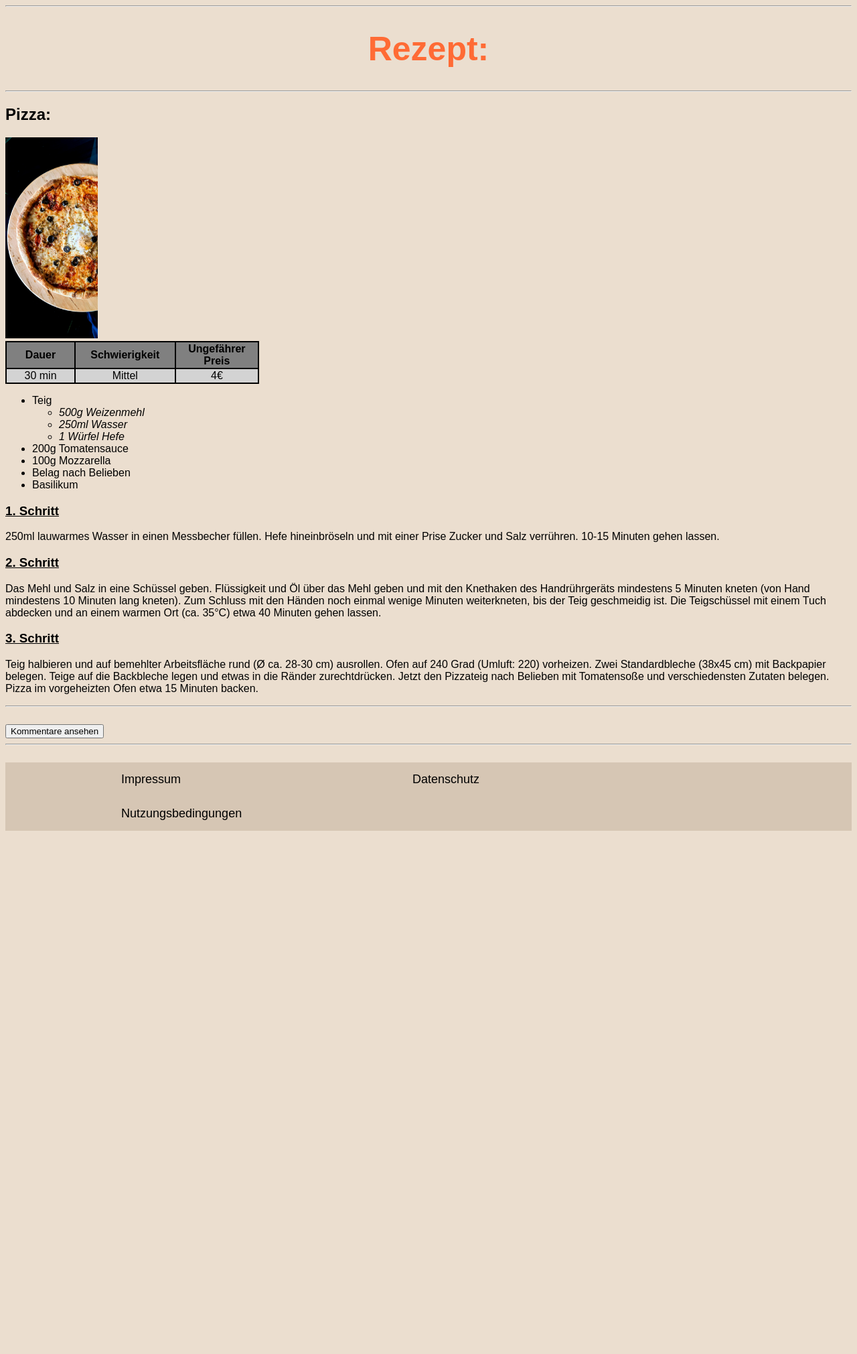
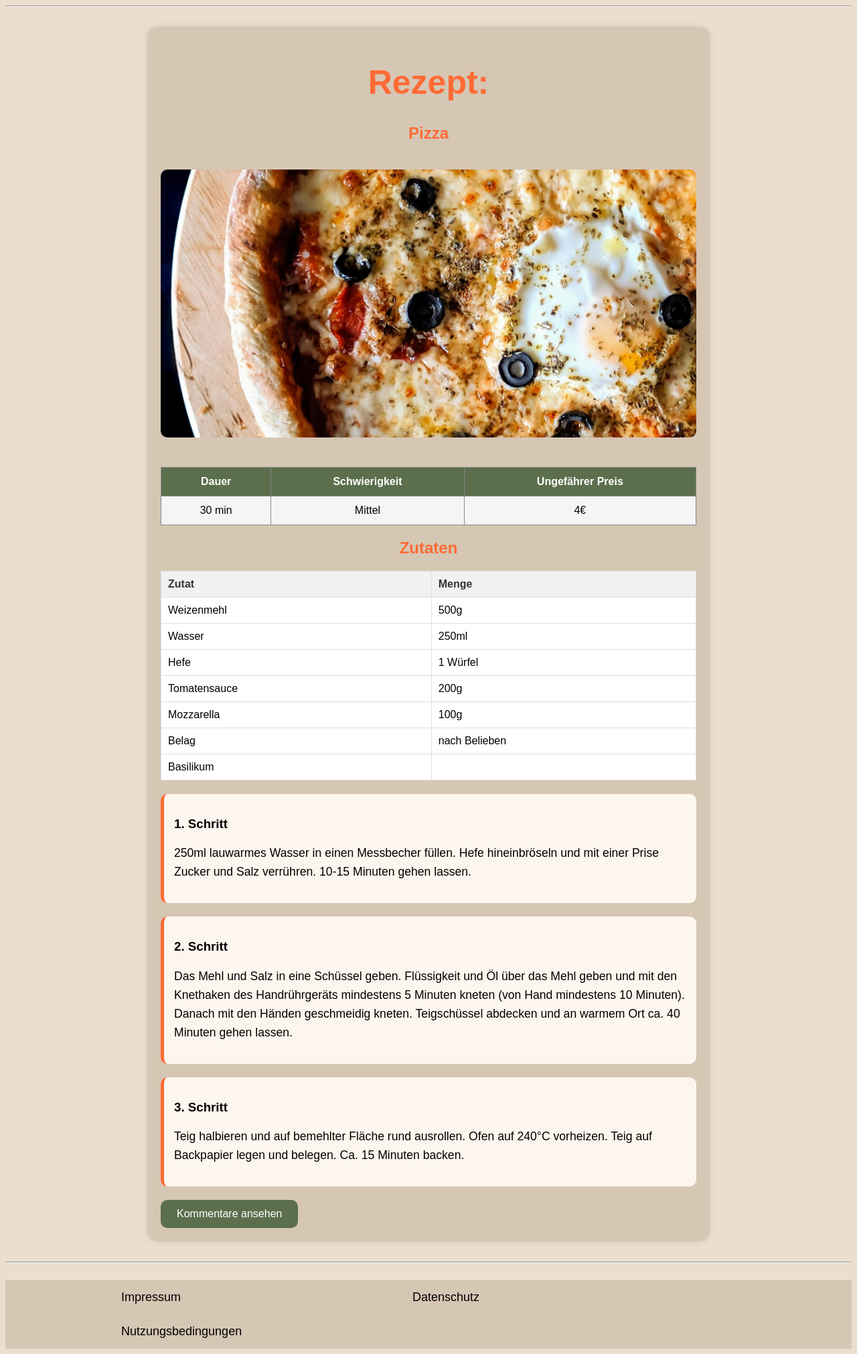
Before and after one commit to cln34/RezeptWebsite, a PHP site: page /rezept.php in a window 1280 px wide. Shown: the part 61-2082 px from the top of the page at 67% size. Before the commit the page ends 1301 px from the top, so only its background shows below. Run offline with PHP 8.4, Linux system fonts and the light colour scheme.

Commit message:
Kommentar Seite und Rezept Seite angepasst mit css

```diff
--- a/css/main.css
+++ b/css/main.css
@@ -1,3 +1,5 @@
 @import "index.css";
 @import "header.css";
 @import "footer.css";
+@import "kommentare.css";
+@import "rezept.css";
--- /dev/null
+++ b/css/rezept.css
@@ -0,0 +1,103 @@
+
+
+
+.rezept-container {
+  max-width: 800px;
+  margin: 30px auto;
+  background-color: #D6C6B4;
+  padding: 20px;
+  border-radius: 15px;
+  box-shadow: 0 0 10px rgba(0, 0, 0, 0.1);
+}
+
+.rezept-container h1, .rezept-container h2 {
+  color: #FF6B35;
+  text-align: center;
+  font-family: sans-serif;
+}
+
+.rezept-container p, .rezept-container li {
+  font-size: 1.1em;
+  line-height: 1.6;
+  font-family: sans-serif;
+}
+
+.rezept-container ul {
+  padding-left: 20px;
+}
+
+.rezept-info-table {
+  width: 100%;
+  border-collapse: collapse;
+  margin: 20px 0;
+}
+
+.rezept-info-table th,
+.rezept-info-table td {
+  padding: 12px;
+  border: 1px solid #888;
+  text-align: center;
+  background-color: #f5f5f5;
+}
+
+.rezept-info-table th {
+  background-color: #5C6F4D;
+  color: white;
+}
+
+.rezept-schritt {
+  background-color: #fdf6ee;
+  border-left: 5px solid #FF6B35;
+  padding: 15px;
+  margin: 20px 0;
+  border-radius: 10px;
+}
+
+.rezept-bild {
+  width: 100%;
+  max-height: 400px;
+  object-fit: cover;
+  border-radius: 10px;
+  margin: 20px 0;
+}
+
+.rezept-button {
+  background-color: #5C6F4D;
+  color: white;
+  border: none;
+  padding: 12px 24px;
+  border-radius: 10px;
+  font-size: 16px;
+  cursor: pointer;
+  transition: 0.3s ease;
+}
+
+.rezept-button:hover {
+  background-color: #4a593d;
+}
+
+.zutaten-table {
+    width: 100%;
+    border-collapse: collapse;
+    margin-top: 20px;
+  }
+
+  .zutaten-table th, .zutaten-table td {
+    text-align: left;
+    padding: 10px;
+    border: 1px solid #ddd;
+  }
+
+  .zutaten-table th {
+    background-color: #f1f1f1;
+    font-weight: bold;
+    color: #333;
+  }
+
+  .zutaten-table td {
+    background-color: #ffffff;
+  }
+
+  .zutaten-table tr:hover {
+    background-color: #f9f9f9;
+  }
--- a/rezept.php
+++ b/rezept.php
@@ -17,68 +17,81 @@
   include "php/header.php";
   ?>
   <hr>
-  <main>
+  <main class="rezept-container">
   <h1>Rezept:</h1>
-  <hr />
-  <h2>Pizza:</h2>
-  <img
-    src="images/pizza.jpg"
-    alt="Das ist ein Bild von Pizza"
-    title="Lecker Pizza"
-    height="300" />
-  <table width="30%" bgcolor="black">
-    <tr bgcolor="grey" align="center">
-      <th width="70">Dauer</th>
-      <th width="70">Schwierigkeit</th>
-      <th width="70">Ungefährer Preis</th>
+  <h2>Pizza</h2>
+  <img src="images/pizza.jpg" alt="Das ist ein Bild von Pizza" title="Lecker Pizza" class="rezept-bild" />
+
+  <table class="rezept-info-table">
+    <tr>
+      <th>Dauer</th>
+      <th>Schwierigkeit</th>
+      <th>Ungefährer Preis</th>
     </tr>
-    <tr bgcolor="lightgrey" align="center">
+    <tr>
       <td>30 min</td>
       <td>Mittel</td>
       <td>4€</td>
     </tr>
   </table>
-  <ul>
-    <li>
-      Teig
-      <ul>
-        <li><i>500g Weizenmehl</i></li>
-        <li><i>250ml Wasser</i></li>
-        <li><i>1 Würfel Hefe</i></li>
-      </ul>
-    </li>
-    <li>200g Tomatensauce</li>
-    <li>100g Mozzarella</li>
-    <li>Belag nach Belieben</li>
-    <li>Basilikum</li>
-  </ul>
-  <h3><ins>1. Schritt</ins></h3>
-  <p>
-    250ml lauwarmes Wasser in einen Messbecher füllen. Hefe hineinbröseln und
-    mit einer Prise Zucker und Salz verrühren. 10-15 Minuten gehen lassen.
-  </p>
-  <h3><ins>2. Schritt</ins></h3>
-  <p>
-    Das Mehl und Salz in eine Schüssel geben. Flüssigkeit und Öl über das Mehl
-    geben und mit den Knethaken des Handrührgeräts mindestens 5 Minuten kneten
-    (von Hand mindestens 10 Minuten lang kneten). Zum Schluss mit den Händen
-    noch einmal wenige Minuten weiterkneten, bis der Teig geschmeidig ist. Die
-    Teigschüssel mit einem Tuch abdecken und an einem warmen Ort (ca. 35°C)
-    etwa 40 Minuten gehen lassen.
-  </p>
-  <h3><ins>3. Schritt</ins></h3>
-  <p>
-    Teig halbieren und auf bemehlter Arbeitsfläche rund (Ø ca. 28-30 cm)
-    ausrollen. Ofen auf 240 Grad (Umluft: 220) vorheizen. Zwei Standardbleche
-    (38x45 cm) mit Backpapier belegen. Teige auf die Backbleche legen und
-    etwas in die Ränder zurechtdrücken. Jetzt den Pizzateig nach Belieben mit
-    Tomatensoße und verschiedensten Zutaten belegen. Pizza im vorgeheizten
-    Ofen etwa 15 Minuten backen.
-  </p>
-  <hr>
-  <br>
+
+  <h2>Zutaten</h2>
+<table class="zutaten-table">
+  <thead>
+    <tr>
+      <th>Zutat</th>
+      <th>Menge</th>
+    </tr>
+  </thead>
+  <tbody>
+    <tr>
+      <td>Weizenmehl</td>
+      <td>500g</td>
+    </tr>
+    <tr>
+      <td>Wasser</td>
+      <td>250ml</td>
+    </tr>
+    <tr>
+      <td>Hefe</td>
+      <td>1 Würfel</td>
+    </tr>
+    <tr>
+      <td>Tomatensauce</td>
+      <td>200g</td>
+    </tr>
+    <tr>
+      <td>Mozzarella</td>
+      <td>100g</td>
+    </tr>
+    <tr>
+      <td>Belag</td>
+      <td>nach Belieben</td>
+    </tr>
+    <tr>
+      <td>Basilikum</td>
+      <td></td>
+    </tr>
+  </tbody>
+</table>
+
+  <div class="rezept-schritt">
+    <h3>1. Schritt</h3>
+    <p>250ml lauwarmes Wasser in einen Messbecher füllen. Hefe hineinbröseln und mit einer Prise Zucker und Salz verrühren. 10-15 Minuten gehen lassen.</p>
+  </div>
+
+  <div class="rezept-schritt">
+    <h3>2. Schritt</h3>
+    <p>Das Mehl und Salz in eine Schüssel geben. Flüssigkeit und Öl über das Mehl geben und mit den Knethaken des Handrührgeräts mindestens 5 Minuten kneten (von Hand mindestens 10 Minuten). Danach mit den Händen geschmeidig kneten. Teigschüssel abdecken und an warmem Ort ca. 40 Minuten gehen lassen.</p>
+  </div>
+
+  <div class="rezept-schritt">
+    <h3>3. Schritt</h3>
+    <p>Teig halbieren und auf bemehlter Fläche rund ausrollen. Ofen auf 240°C vorheizen. Teig auf Backpapier legen und belegen. Ca. 15 Minuten backen.</p>
+  </div>
+
   <a href="kommentare.php">
-  <button>Kommentare ansehen</button>
+    <button class="rezept-button">Kommentare ansehen</button>
   </a>
 </main>
   <hr><br>
```
Also changed, not shown: css/kommentare.css (added, +99 -0 lines), kommentare.php (+35 -14 lines).
